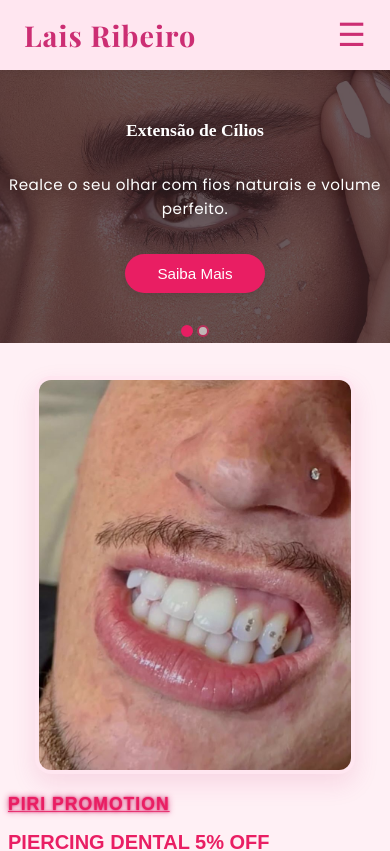
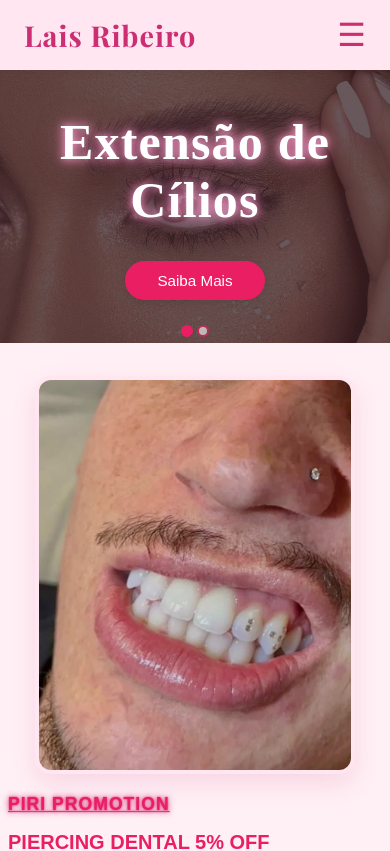
Before and after one commit to BrunoToniatti/lais, an Angular app: page / in a window 390 px wide. Shown: the top 851 px of the page. Built offline with nearby package versions, Linux system fonts and the light colour scheme.

Commit message:
Ajsutando banner

```diff
--- a/src/app/first-page/components/carousel/carousel.component.html
+++ b/src/app/first-page/components/carousel/carousel.component.html
@@ -13,7 +13,6 @@
     >
       <div class="carousel-content">
         <h3>{{ item.title }}</h3>
-        <p class="carousel-subtitle">{{ item.description }}</p>
         <button (click)="scrollToSection($event, item.type)">Saiba Mais</button>
       </div>
     </div>
--- a/src/app/first-page/components/carousel/carousel.component.scss
+++ b/src/app/first-page/components/carousel/carousel.component.scss
@@ -74,12 +74,18 @@
     padding: 2rem 2.5rem;
     text-align: center;
 
-    h3 {
-      font-size: 2rem;
-      color: #fff;
-      margin-bottom: 1rem;
-      text-shadow: 0 2px 8px rgba(0,0,0,0.18);
-    }
+   h3 {
+  font-size: clamp(2.2rem, 6vw, 3.5rem);
+  font-weight: 800;
+  color: #fff;
+  margin-bottom: 1rem;
+  text-shadow:
+    0 0 8px rgba(255, 182, 234, 0.8),    // rosa suave
+    0 0 12px rgba(255, 95, 143, 0.6),    // rosa forte
+    0 0 24px rgba(255, 182, 234, 0.5);   // brilho mais distante
+  animation: fadeUp 1s ease;
+  letter-spacing: 1.2px;
+}
 
     p {
       color: #fff;
@@ -138,7 +144,7 @@
     max-height: 400px;
     .carousel-content {
       padding: 1.2rem 1rem;
-      h3 { font-size: 1.3rem; }
+      h3 { font-size: 50px; }
       p { font-size: 1rem; }
     }
   }
@@ -159,7 +165,7 @@
     max-height: 300px;
     .carousel-content {
       padding: 0.7rem 0.5rem;
-      h3 { font-size: 1.1rem; }
+      h3 { font-size: 50px; }
       p { font-size: 0.95rem; }
       button { font-size: 0.95rem; }
     }
--- a/src/app/first-page/components/carousel/carousel.component.ts
+++ b/src/app/first-page/components/carousel/carousel.component.ts
@@ -13,13 +13,11 @@ export class CarouselComponent implements OnInit, OnDestroy {
     {
       image: 'assets/cilios.jpg',
       title: 'Extensão de Cílios',
-      description: 'Realce o seu olhar com fios naturais e volume perfeito.',
       type: 'aplication-c'
     },
     {
       image: 'assets/smile.jpg',
       title: 'Piercing no Dente',
-      description: 'Brilho no sorriso com aplicação segura e estilosa.',
       type: 'aplication-d'
     }
   ];
```
